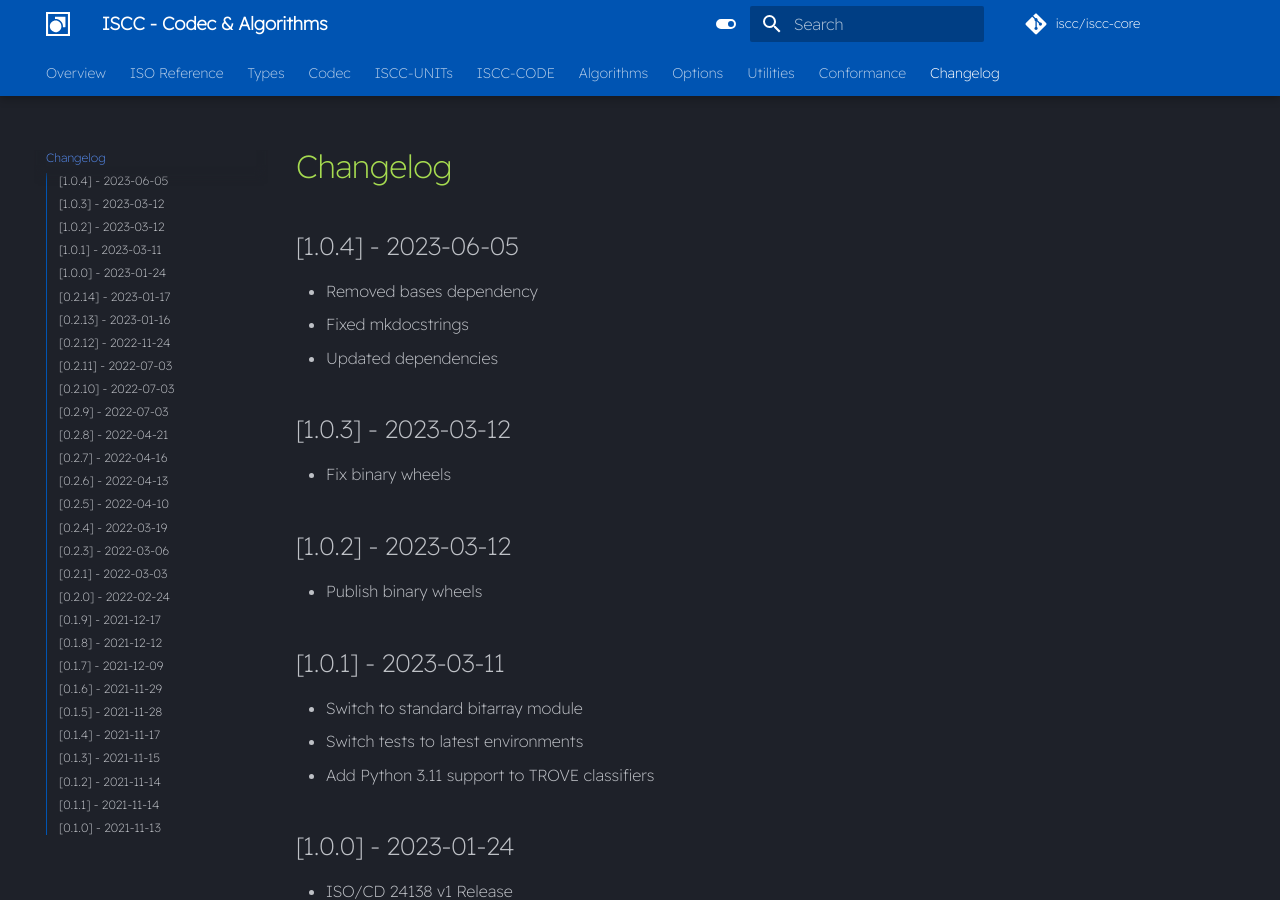
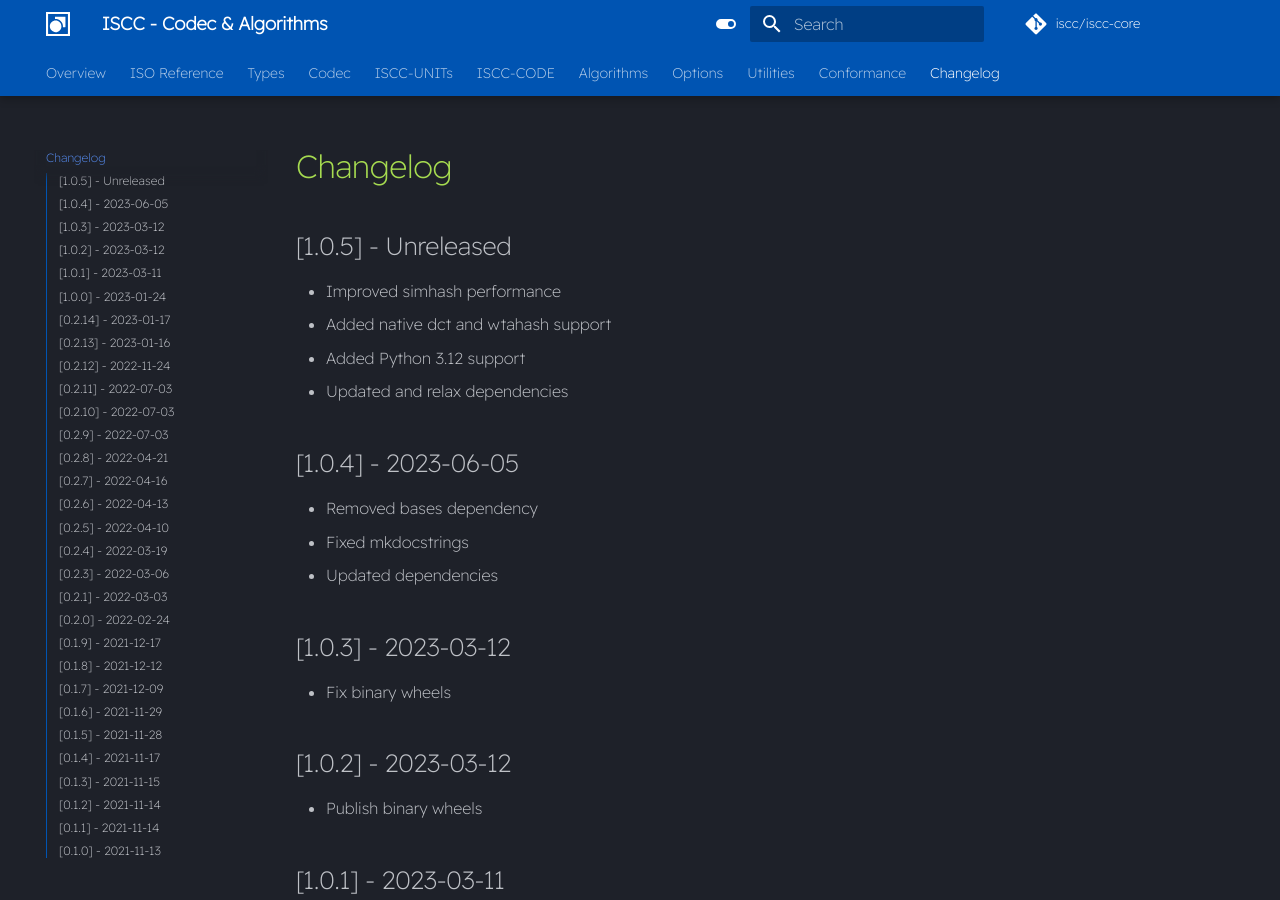
Before and after one commit to iscc/iscc-core, an MkDocs documentation site: the page built from docs/changelog.md, in a window 1280 px wide and 900 px high. Built offline with MkDocs 1.6.1 and Material for MkDocs 9.7.7, drawn with Linux system fonts in a browser that asks for light colours; comment, search, counter and statistics services are not loaded.

Commit message:
Update changelog

```diff
--- a/docs/changelog.md
+++ b/docs/changelog.md
@@ -1,4 +1,10 @@
 # Changelog
+
+## [1.0.5] - Unreleased
+- Improved simhash performance
+- Added native dct and wtahash support
+- Added Python 3.12 support
+- Updated and relax dependencies
 
 ## [1.0.4] - 2023-06-05
 - Removed bases dependency
```
Also changed, not shown: CHANGELOG.md (+6 -0 lines).
